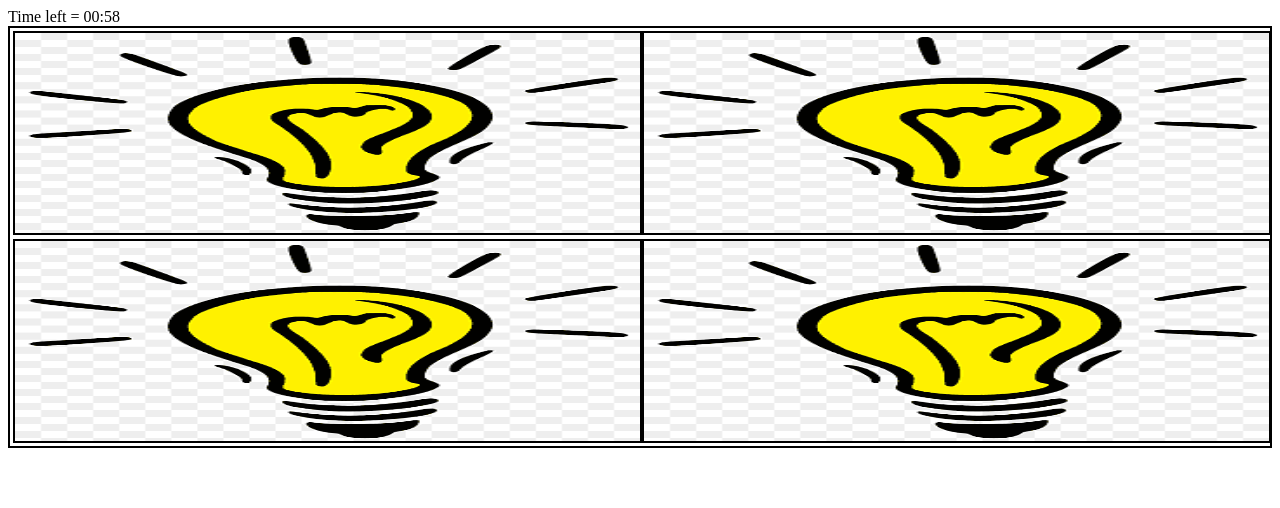
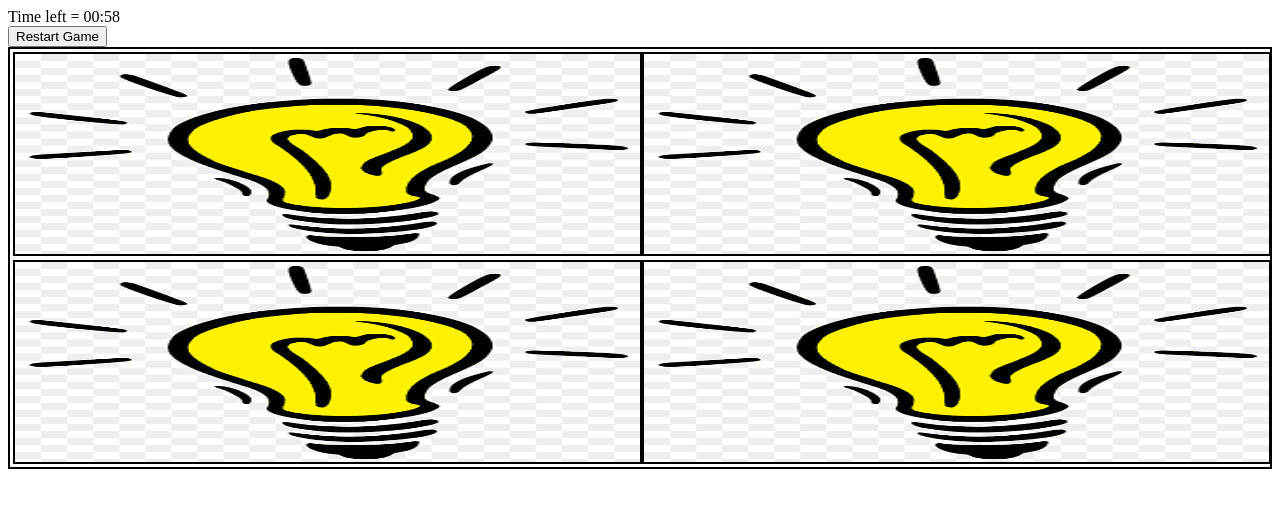
Before and after one commit to mahmoud-helal01234/memory-scrumble-game, a plain HTML site: page index.html in a window 1280 px wide. Both pictures are taken after a click on the button "Start Game". Drawn offline with Linux system fonts and the light colour scheme.

Commit message:
restartGame button added

```diff
--- a/index.html
+++ b/index.html
@@ -21,7 +21,7 @@
             <button onclick="startGame()">Start Game</button>
 
         </div>
-
+        <button id="restartGame" style="display: none" onclick="resetGame()">Restart Game</button>
         <table id="gameBoard" style="width: 100%; border: 2px solid black;">
 
         </table>
--- a/script.js
+++ b/script.js
@@ -2,6 +2,8 @@ var gameBoard = document.getElementById('gameBoard');
 var numRowsInput = document.getElementById('nrows');
 var numColsInput = document.getElementById('ncols');
 var startGameDiv = document.getElementById('startGame');
+var restartGameButton = document.getElementById('restartGame');
+
 var images = [];
 var gridImages = [];
 var numberOfRows;
@@ -41,6 +43,7 @@ function startGame() {
 
     startTimer();
     startGameDiv.style.display = "none";
+    restartGameButton.style.display = "block";
 }
 
 function validateRowsAndCols(numberOfRows,numberOfCols){
```
